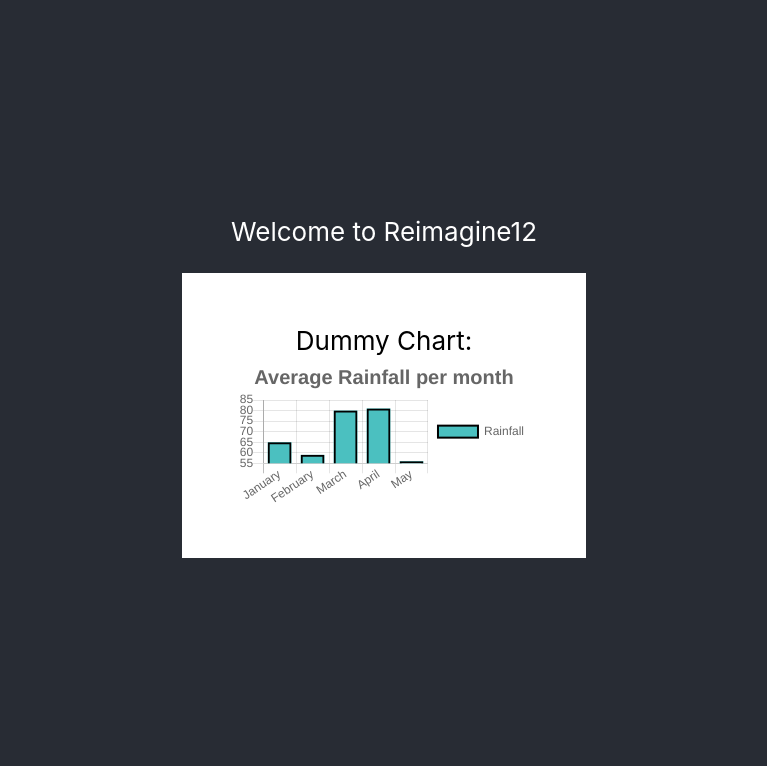
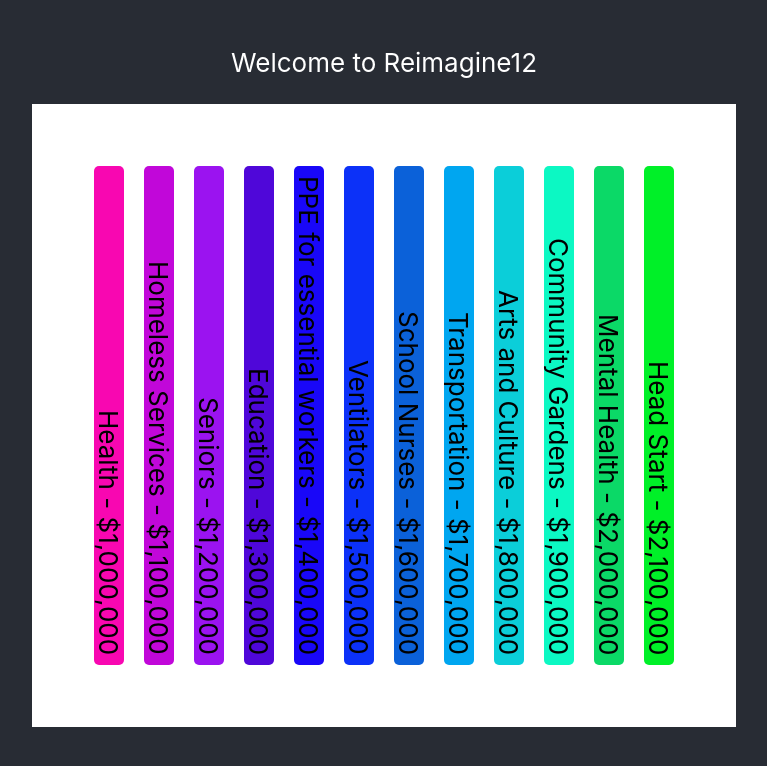
Before and after one commit to reimagine12/hackforblacklives, a React (Create React App) app: page / in a window 1280 px wide. Shown: the top 766 px of the page, without its empty margins (256-1023 px from the left). Built offline with nearby package versions, Linux system fonts and the light colour scheme.

Commit message:
add ChartBar component and mock data

```diff
--- a/src/components/Chart/Chart.css
+++ b/src/components/Chart/Chart.css
@@ -3,4 +3,9 @@
   padding: 2em;
   margin: 1em;
   color: #000;
+  max-width: 100%;
 }
+
+.chart .chartBars {
+  display: flex;
+}
--- a/src/components/Chart/Chart.js
+++ b/src/components/Chart/Chart.js
@@ -1,39 +1,30 @@
 import React from 'react';
 import './Chart.css';
-import { Bar } from 'react-chartjs-2';
+import ChartBar from './../ChartBar/ChartBar';
 
 function Chart() {
   const state = {
-    labels: ['January', 'February', 'March',
-             'April', 'May'],
-    datasets: [
-      {
-        label: 'Rainfall',
-        backgroundColor: 'rgba(75,192,192,1)',
-        borderColor: 'rgba(0,0,0,1)',
-        borderWidth: 2,
-        data: [65, 59, 80, 81, 56]
-      }
+    services: [
+      {id: 'health', label: 'Health', budget: 1000000, color: '#F807B1'},
+      {id: 'homeless', label: 'Homeless Services', budget: 1100000, color: '#C107D9'},
+      {id: 'seniors', label: 'Seniors', budget: 1200000, color: '#9B13F0'},
+      {id: 'education', label: 'Education', budget: 1300000, color: '#4F07D9'},
+      {id: 'ppe', label: 'PPE for essential workers', budget: 1400000, color: '#1907F8'},
+      {id: 'ventilators', label: 'Ventilators', budget: 1500000, color: '#0C31F8'},
+      {id: 'nurses', label: 'School Nurses', budget: 1600000, color: '#0B61D9'},
+      {id: 'transportation', label: 'Transportation', budget: 1700000, color: '#00A6F0'},
+      {id: 'arts', label: 'Arts and Culture', budget: 1800000, color: '#0BCED9'},
+      {id: 'gardens', label: 'Community Gardens', budget: 1900000, color: '#0CF8C3'},
+      {id: 'mentalhealth', label: 'Mental Health', budget: 2000000, color: '#0BD967'},
+      {id: 'headstart', label: 'Head Start', budget: 2100000, color: '#00F028'},
     ]
   }
 
   return (
     <div className="chart">
-      Dummy Chart:
-      <Bar
-          data={state}
-          options={{
-            title:{
-              display:true,
-              text:'Average Rainfall per month',
-              fontSize:20
-            },
-            legend:{
-              display:true,
-              position:'right'
-            }
-          }}
-        />
+      <div className="chartBars">
+        {state.services.map(service => <ChartBar key={service.id} data={service} />)}
+      </div>
     </div>
   );
 }
--- /dev/null
+++ b/src/components/ChartBar/ChartBar.css
@@ -0,0 +1,10 @@
+.chartBar {
+  margin: 10px;
+  padding: 10px 0;
+  border-radius: 5px;
+  width: 30px;
+  text-orientation: mixed;
+  writing-mode: vertical-rl;
+  text-align: end;
+  cursor: pointer;
+}
--- /dev/null
+++ b/src/components/ChartBar/ChartBar.js
@@ -0,0 +1,14 @@
+import React from 'react';
+import './ChartBar.css';
+
+function ChartBar(props) {
+  const { data } = props;
+
+  return (
+    <div id={`chartBar-${data.id}`} className='chartBar' style={{backgroundColor: data.color}}>
+      {data.label} - ${data.budget.toLocaleString()}
+    </div>
+  );
+}
+
+export default ChartBar;
```
